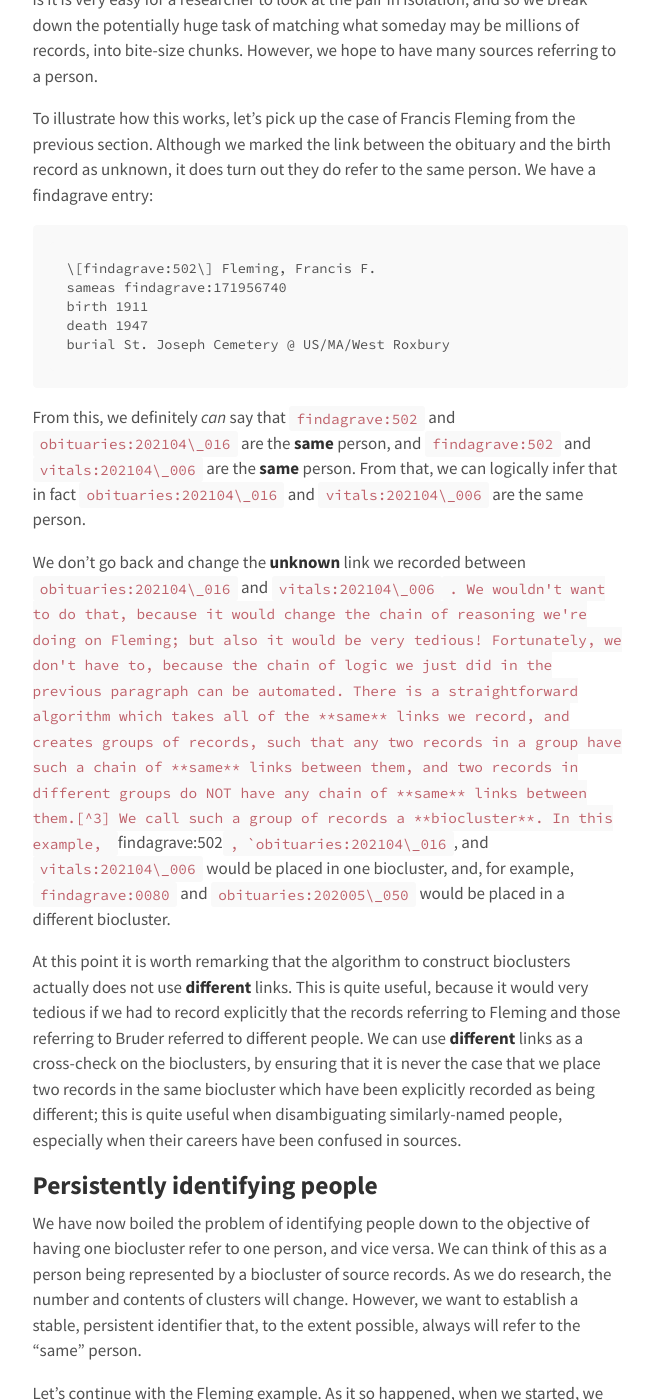
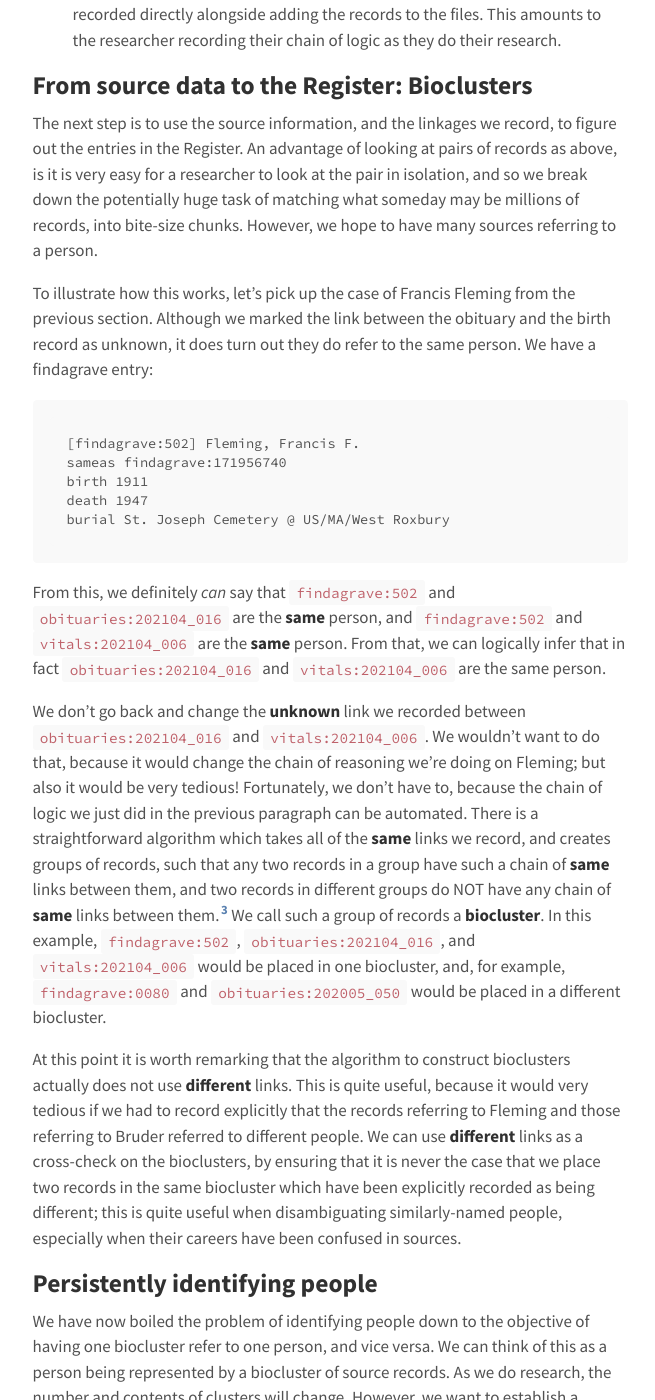
Before and after one commit to chadwickbureau/chadwickbureau.github.io, a Jekyll site: the page built from doc/bioclusters.md, in a window 1280 px wide and 1400 px high, scrolled down 6095 px. Shown: the whole window, without its empty margins (310-965 px from the left). Built offline with Jekyll 4.4.1, drawn with Linux system fonts in a browser that asks for light colours; our own code applies the rules of GitHub Pages for plain Markdown files; some of the changed text lies outside the part shown.

```diff
--- a/doc/bioclusters.md
+++ b/doc/bioclusters.md
@@ -104,7 +106,7 @@ form that can be processed. These sources vary widely in their coverage
 (and accuracy), but can provide important leads to a person's activities
 that allow linkage to other records.
 
-* _Public and administrative records*_. These include birth and death
+* _Public and administrative records_. These include birth and death
 certificates, military service records, Social Security records, Census
 records, and similar items, which we bundle together into a collection
 we refer to (slightly inaccurately) as 'vitals'. These often aren't
@@ -188,26 +190,26 @@ practice.
 
 **An example match**. We have this obituary on file:
 
-	\[obituaries:202005\_050\] Bruder, Henry J. \[Hank\]
+	[obituaries:202005_050] Bruder, Henry J. [Hank]
 	birth 1930-04-17 @ US/IL/LaSalle
 	death 2003-03-28 @ US/IL/Genoa
 	highschool St. Bede Academy @ US/IL/Peru
 
 In our findagrave files we have this record
 
-	\[findagrave:0080\] Bruder, Henry J. \[Hank\]
+	[findagrave:0080] Bruder, Henry J. [Hank]
 	sameas findagrave:135294367
 	birth 1930
 	death 2003
 	burial St. Catherine Cemetery @ US/IL/Genoa
 
 These (almost certainly!) refer to the same person. So, we record a link
-indicating that `obituaries:202005\_050` and `findagrave:0080` the **same**
+indicating that `obituaries:202005_050` and `findagrave:0080` the **same**
 person.
 
 **An example non-match**. We have this obituary on file:
 
-	\[obituaries:202002\_008\] Barton, Larry, Jr.
+	[obituaries:202002_008] Barton, Larry, Jr.
 	birth 1939-10-11 @ US/CA/Los Angeles
 	death 2020-02-06 @ US/KY/Louisville
 	highschool Gardena HS @ US/CA/Gardena
@@ -215,7 +217,7 @@ person.
 
 In our findagrave files we have this record
 
-	\[findagrave:0091\] Barton, Larry, Sr.
+	[findagrave:0091] Barton, Larry, Sr.
 	sameas findagrave:73500111
 	birth 1912-11-21 @ US/CO/Pueblo
 	death 1992-03-05
@@ -223,7 +225,7 @@ In our findagrave files we have this record
 	burial Maple Park Cemetery @ US/MO/Springfield
 
 These of course refer to different people (father and son in this case).
-So we record a link indicating that `obituaries:202002\_008` and
+So we record a link indicating that `obituaries:202002_008` and
 `findagrave:0091` are **different** people. Recording when we have records
 referring to definitely different people is useful, because it keeps us
 from revisiting the same comparison.
@@ -231,20 +233,20 @@ from revisiting the same comparison.
 **An example unknown**. It's also possible that we can't be sure whether
 two records do or don't refer to the same person. We have an obituary:
 
-	\[obituaries:202104\_016\] Fleming, Francis F.
+	[obituaries:202104_016] Fleming, Francis F.
 	death 1947-07-05 @ US/MA/Cochituate
 	burial St. Joseph Cemetery @ US/MA/West Roxbury
 
 And we also have a birth record:
 
-	\[vitals:202104\_006\] Fleming, Francis Fredrick
+	[vitals:202104_006] Fleming, Francis Fredrick
 	birth 1911-05-01 @ US/MA/Brookline
 
 It's true these *probably* refer to the same person, but there isn't
 enough to go on there to be certain. It could easily be another pere et
 fils case as with the Bartons, for instance. In this case, we would
 record a link indicating it is **unknown** whether
-`obituaries:202104\_016` and `vitals:202104\_006` are the same person or
+`obituaries:202104_016` and `vitals:202104_006` are the same person or
 different people. It is again useful to record comparisons where we
 don't have enough information to confirm or refute a match, because it
 saves us from revisiting them.
@@ -280,20 +282,20 @@ from the previous section. Although we marked the link between the
 obituary and the birth record as unknown, it does turn out they do refer
 to the same person. We have a findagrave entry:
 
-	\[findagrave:502\] Fleming, Francis F.
+	[findagrave:502] Fleming, Francis F.
 	sameas findagrave:171956740
 	birth 1911
 	death 1947
 	burial St. Joseph Cemetery @ US/MA/West Roxbury
 
 From this, we definitely *can* say that `findagrave:502` and
-`obituaries:202104\_016` are the **same** person, and `findagrave:502` and
-`vitals:202104\_006` are the **same** person. From that, we can logically
-infer that in fact `obituaries:202104\_016` and `vitals:202104\_006` are the
+`obituaries:202104_016` are the **same** person, and `findagrave:502` and
+`vitals:202104_006` are the **same** person. From that, we can logically
+infer that in fact `obituaries:202104_016` and `vitals:202104_006` are the
 same person.
 
 We don't go back and change the **unknown** link we recorded between
-`obituaries:202104\_016` and `vitals:202104\_006``. We wouldn't want to do
+`obituaries:202104_016` and `vitals:202104_006`. We wouldn't want to do
 that, because it would change the chain of reasoning we're doing on
 Fleming; but also it would be very tedious! Fortunately, we don't have
 to, because the chain of logic we just did in the previous paragraph can
@@ -302,9 +304,9 @@ the **same** links we record, and creates groups of records, such that
 any two records in a group have such a chain of **same** links between
 them, and two records in different groups do NOT have any chain of
 **same** links between them.[^3] We call such a group of records a
-**biocluster**. In this example, `findagrave:502``, `obituaries:202104\_016``,
-and `vitals:202104\_006` would be placed in one biocluster, and, for
-example, `findagrave:0080` and `obituaries:202005\_050` would be placed in a
+**biocluster**. In this example, `findagrave:502`, `obituaries:202104_016`,
+and `vitals:202104_006` would be placed in one biocluster, and, for
+example, `findagrave:0080` and `obituaries:202005_050` would be placed in a
 different biocluster.
 
 At this point it is worth remarking that the algorithm to construct
@@ -329,12 +331,12 @@ identifier that, to the extent possible, always will refer to the "same"
 person.
 
 Let's continue with the Fleming example. As it so happened, when we
-started, we had `obituaries:202104\_016` and `findagrave:502`, and a
+started, we had `obituaries:202104_016` and `findagrave:502`, and a
 **same** link between them. When we ran the clustering algorithm, it
 created a new biocluster containing those two records.
 
 When new clusters are created consisting entirely of new records, the
-algorithm assigns an identifier; in this case `SGQN-H677/1``. The part
+algorithm assigns an identifier; in this case `SGQN-H677/1`. The part
 before the slash is the part of the identifier that is intended to be
 persistent. It is generated randomly, and consists of two groups of four
 characters selected from letters excluding A, E, I, O, and U and the
@@ -342,13 +344,13 @@ digits 3 through 9.[^4] This gives us 377,801,998,336 possible
 biocluster names. The part after the slash is a version number; this is
 the first version of this biocluster, so it is given number 1.
 
-Now, subsequently we recorded his birth record vitals:2020104\_006 and
+Now, subsequently we recorded his birth record `vitals:2020104_006` and
 linked it to the findagrave record. The next time the clustering was
 done, it produced a biocluster of the three records. "Common sense"
 tells us that it would be desirable for this new biocluster to be
 thought of as referring to the "same" person. The algorithm assigns this
-biocluster the identifier `SGQN-H677/2``, that is, version 2 of biocluster
-`SGQN-H677``. This gives us a way of establishing continuity: It's
+biocluster the identifier `SGQN-H677/2`, that is, version 2 of biocluster
+`SGQN-H677`. This gives us a way of establishing continuity: It's
 meaningful to think of `SGQN-H677` as being Francis Fleming's "person ID"
 in the system, while at the same time we can track when the underpinning
 set of information on him changes.
@@ -398,25 +400,25 @@ entry is matched to at most one biocluster.
 For example, Francis Fleming's biocluster `SGQN-H677/2` contained these
 three records:
 
-	\[vitals:202104\_006\] Fleming, Francis Fredrick
+	[vitals:202104_006] Fleming, Francis Fredrick
 	birth 1911-05-01 @ US/MA/Brookline
 
-	\[findagrave:502\] Fleming, Francis F.
+	[findagrave:502] Fleming, Francis F.
 	sameas findagrave:171956740
 	birth 1911
 	death 1947
 	burial St. Joseph Cemetery @ US/MA/West Roxbury
 
-	\[obituaries:202104\_016\] Fleming, Francis F.
+	[obituaries:202104_016] Fleming, Francis F.
 	death 1947-07-05 @ US/MA/Cochituate
 	burial St. Joseph Cemetery @ US/MA/West Roxbury
 
 This biocluster is matched to the corresponding Register entry, which is
-`f9f87efb``. In doing so, a composite of the information in the sources is
+`f9f87efb`. In doing so, a composite of the information in the sources is
 made, and the composite information appears in the Register.
 Conceptually it would look like this:
 
-	\[f9f87efb\] Fleming, Francis Fredrick
+	[f9f87efb] Fleming, Francis Fredrick
 	sameas findagrave:171956740
 	birth 1911-05-01 @ US/MA/Brookline
 	death 1947-07-05 @ US/MA/Cochituate
```
Also changed, not shown: other parts of doc/bioclusters.md (+2 -0 lines).
